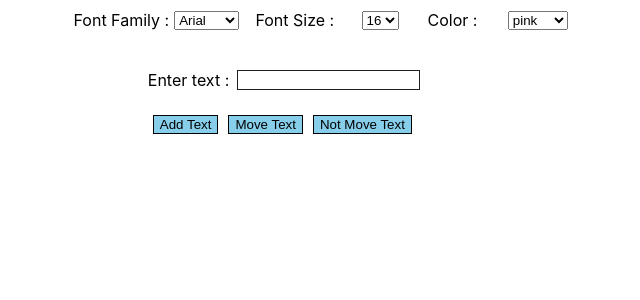
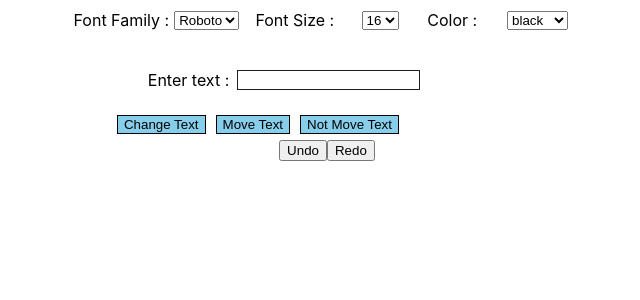
Before and after one commit to venkateshsure/celebrareAssignment-reactjs, a React (Create React App) app: page / in a window 1280 px wide. Shown: the top 300 px of the page, without its empty margins (323-963 px from the left). Built offline with nearby package versions, Linux system fonts and the light colour scheme.

Commit message:
imlemnted the functionality of undo and redo

```diff
--- a/package.json
+++ b/package.json
@@ -9,6 +9,7 @@
     "react": "^18.2.0",
     "react-dom": "^18.2.0",
     "react-scripts": "5.0.1",
+    "uuid": "^9.0.1",
     "web-vitals": "^2.1.4"
   },
   "scripts": {
--- a/src/components/Home/index.css
+++ b/src/components/Home/index.css
@@ -48,7 +48,7 @@
 .all-buttons {
   display: flex;
   flex-wrap: wrap;
-  width: 50%;
+  width: 60%;
   margin-top: 20px;
 }
 
--- a/src/components/Home/index.js
+++ b/src/components/Home/index.js
@@ -1,28 +1,104 @@
-import "./index.css";
+import { v4 } from "uuid";
 
 import { Component } from "react";
 
+import "./index.css";
+
+const arrayOfObjects = [
+  {
+    id: 1,
+    fontFamily: "Roboto",
+    fontSize: 16,
+    color: "black",
+  },
+
+  {
+    id: 2,
+    fontFamily: "Arial",
+    fontSize: 20,
+    color: "pink",
+  },
+  {
+    id: 3,
+    fontFamily: "cursive",
+    fontSize: 25,
+    color: "Yellow",
+  },
+  {
+    id: 4,
+    fontFamily: "fantasy",
+    fontSize: 30,
+    color: "red",
+  },
+];
+
 class Home extends Component {
   state = {
+    arrayOfObjects: arrayOfObjects,
     text: "",
-    fontFamily: "Roboto",
-    fontSize: 16,
-    color: "#000000",
+    addedText: "",
     cursorX: 0,
     cursorY: 0,
-    addedText: "",
+    history: [],
+    historyIndex: -1,
+    fontFamily: arrayOfObjects[0].fontFamily,
+    fontSize: arrayOfObjects[0].fontSize,
+    color: arrayOfObjects[0].color,
+  };
+
+  undo = () => {
+    const { historyIndex, history } = this.state;
+    console.log(historyIndex, history);
+    if (historyIndex > 0) {
+      this.setState((prevState) => ({
+        historyIndex: prevState.historyIndex - 1,
+        text: prevState.history[prevState.historyIndex - 1].text,
+      }));
+    }
+  };
+
+  redo = () => {
+    const { history, historyIndex } = this.state;
+
+    if (historyIndex < history.length - 1) {
+      this.setState((prevState) => ({
+        historyIndex: prevState.historyIndex + 1,
+        text: prevState.history[prevState.historyIndex + 1].text,
+      }));
+    }
   };
 
   onChangeText = (event) => {
     this.setState({ text: event.target.value });
   };
+
   onAddText = (event) => {
-    console.log(event);
+    const { text } = this.state;
     if (event.type === "click") {
-      const { text } = this.state;
       this.setState({ addedText: text });
+      this.addToHistory();
     }
   };
+
+  addToHistory = () => {
+    let { text, historyIndex, history } = this.state;
+    const currentState = {
+      id: v4(),
+      text,
+    };
+
+    historyIndex = historyIndex + 1;
+    history = history.slice(0, historyIndex);
+    history.push(currentState);
+    console.log(history, historyIndex);
+
+    this.setState({
+      history,
+      historyIndex: history.length - 1,
+      text: "",
+    });
+  };
+
   onChangeFontFamily = (event) => {
     this.setState({ fontFamily: event.target.value });
   };
@@ -54,23 +130,24 @@ class Home extends Component {
     const {
       text,
       addedText,
+      cursorX,
+      cursorY,
+      arrayOfObjects,
       fontFamily,
       fontSize,
       color,
-      cursorX,
-      cursorY,
     } = this.state;
     return (
       <div className="con">
         <h1
           style={{
-            fontFamily: fontFamily,
-            fontSize: fontSize,
-            color: color,
             left: cursorX,
             top: cursorY,
             position: "absolute",
             transition: "top 0.3s ease-out",
+            fontFamily: fontFamily,
+            fontSize: fontSize,
+            color: color,
           }}
         >
           {addedText}
@@ -80,28 +157,31 @@ class Home extends Component {
             <div className="select-containers">
               <label htmlFor="font-family">Font Family :</label>
               <select onChange={this.onChangeFontFamily} id="font-family">
-                <option value="Arial">Arial</option>
-                <option value="Roboto">Roboto</option>
-                <option value="cursive">cursive</option>
-                <option value="fantasy">fantasy</option>
+                {arrayOfObjects.map((each) => (
+                  <option value={each.fontFamily} key={each.id}>
+                    {each.fontFamily}
+                  </option>
+                ))}
               </select>
             </div>
             <div className="select-containers">
               <label htmlFor="font-size">Font Size :</label>
               <select onChange={this.onChangeFontSize} id="font-size">
-                <option value="16">16</option>
-                <option value="20">20</option>
-                <option value="25">25</option>
-                <option value="30">30</option>
+                {arrayOfObjects.map((each) => (
+                  <option value={each.fontSize} key={each.id}>
+                    {each.fontSize}
+                  </option>
+                ))}
               </select>
             </div>
             <div className="select-containers">
               <label htmlFor="color">Color :</label>
               <select onChange={this.onChangeColor} id="color">
-                <option value="pink">pink</option>
-                <option value="yellow">yellow</option>
-                <option value="red">red</option>
-                <option value="green">green</option>
+                {arrayOfObjects.map((each) => (
+                  <option value={each.color} key={each.id}>
+                    {each.color}
+                  </option>
+                ))}
               </select>
             </div>
           </div>
@@ -118,13 +198,21 @@ class Home extends Component {
             </div>
             <div className="all-buttons">
               <button type="button" onClick={this.onAddText} className="btn">
-                Add Text
+                Change Text
               </button>
               <button type="text" onClick={this.moveText} className="btn">
                 Move Text
               </button>
               <button type="text" onClick={this.notMoveText} className="btn">
                 Not Move Text
+              </button>
+            </div>
+            <div>
+              <button type="button" onClick={this.undo}>
+                Undo
+              </button>
+              <button type="button" onClick={this.redo}>
+                Redo
               </button>
             </div>
           </div>
```
Also changed, not shown: 2 other files (tests, documents, lock files or other folders).
